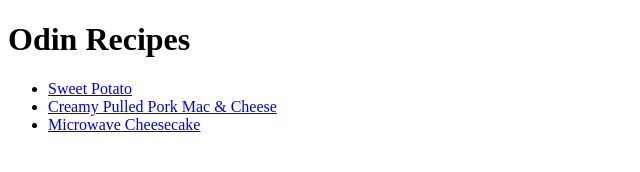
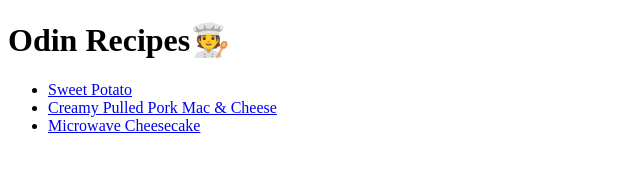
Before and after one commit to HaydenSnelling/odin-recipes, a plain HTML site: page index.html in a window 1280 px wide. Shown: the whole page, without its empty margins (0-640 px from the left). Drawn offline with Linux system fonts and the light colour scheme.

Commit message:
Add title element to all pages

```diff
--- a/index.html
+++ b/index.html
@@ -4,9 +4,10 @@
   <meta charset="UTF-8">
   <meta name="viewport" content="width=device-width, initial-scale=1.0">
   <!--  <script src="https://cdn.tailwindcss.com"></script> -->
+  <title>Odin Recipes🧑‍🍳</title>
 </head>
 <body>
-  <h1>Odin Recipes</h1>
+  <h1>Odin Recipes🧑‍🍳</h1>
   <ul>
       <li><a href=recipes/sweet-potato.html>Sweet Potato</a></li>
       <li><a href=recipes/creamy-pulled-pork-mac-and-cheese.html>Creamy Pulled Pork Mac & Cheese</a></li>
```
Also changed, not shown: recipes/creamy-pulled-pork-mac-and-cheese.html (+1 -0 lines), recipes/microwave-cheesecake.html (+1 -0 lines), recipes/sweet-potato.html (+1 -0 lines).
